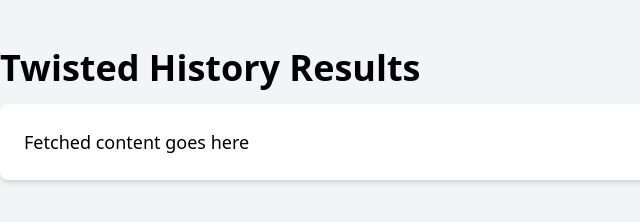
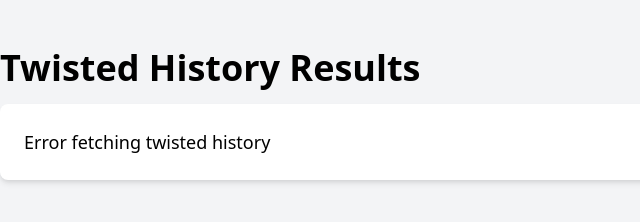
Before and after one commit to mattlebel/history-twister, a website: page public/results.html in a window 1280 px wide. Shown: the full height of the page, 0-640 px from the left. Drawn offline with nearby package versions, Linux system fonts and the light colour scheme; no server answers.

Commit message:
Fix errors in JSON-ification of app - working response

```diff
--- a/app.js
+++ b/app.js
@@ -86,8 +86,8 @@ app.get('/twist/:guid', (req, res) => {
       return res.status(404).json({ error: 'Twisted history not found' });
     }
 
-      // Render the Results page with the retrieved content
-      res.sendFile(path.join(__dirname, '../public', 'results.html'));
+    // Send the twisted history content as a JSON object
+    res.json({ content: row.content });
   });
 });
 
--- a/public/results.html
+++ b/public/results.html
@@ -16,14 +16,26 @@
     </p>
   </div>
   <script>
-    // Retrieve the GUID from the URL
-    const guid = location.pathname.split('/').pop();
+    // Retrieve the GUID from the query parameters
+    const urlParams = new URLSearchParams(window.location.search);
+    const guid = urlParams.get('twist');
 
-    // Fetch the generated content associated with the GUID from the backend (not implemented here)
-    // ...
-
-    // Insert the fetched content into the "twistedHistory" element
-    document.getElementById('twistedHistory').textContent = 'Fetched content goes here';
+    // Fetch the generated content associated with the GUID from the sqlite database
+    fetch(`/twist/${guid}`)
+      .then(response => {
+        if (!response.ok) {
+          throw new Error('Error fetching twisted history');
+        }
+        return response.json();
+      })
+      .then(data => {
+        // Insert the fetched content into the "twistedHistory" element
+        document.getElementById('twistedHistory').textContent = data.content;
+      })
+      .catch(error => {
+        console.error(error);
+        document.getElementById('twistedHistory').textContent = 'Error fetching twisted history';
+      });
   </script>
 </body>
 </html>
```
Also changed, not shown: public/index.html (+1 -1 lines), 1 other file. Lines whose indentation alone changed are shown as unchanged.
